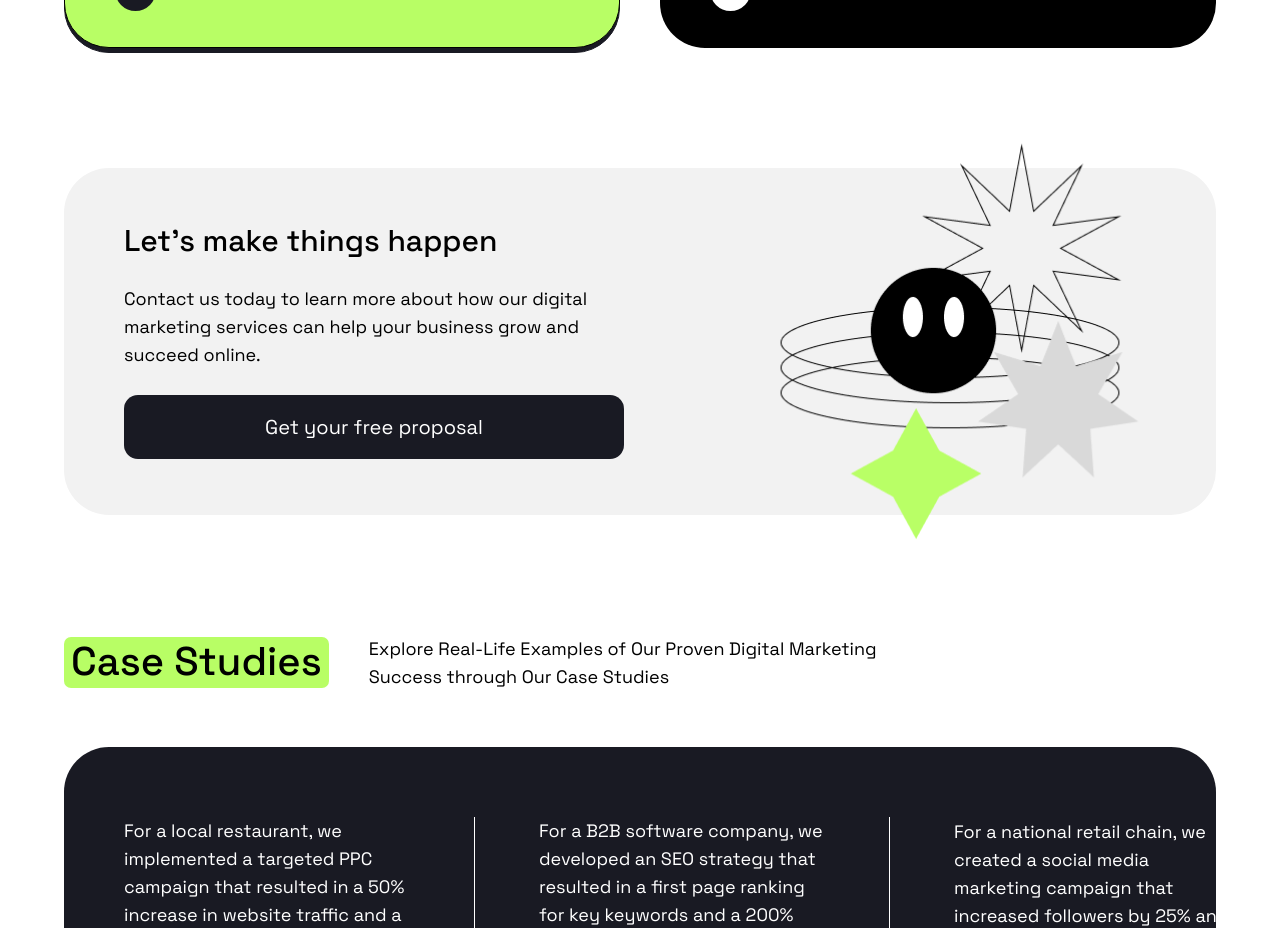
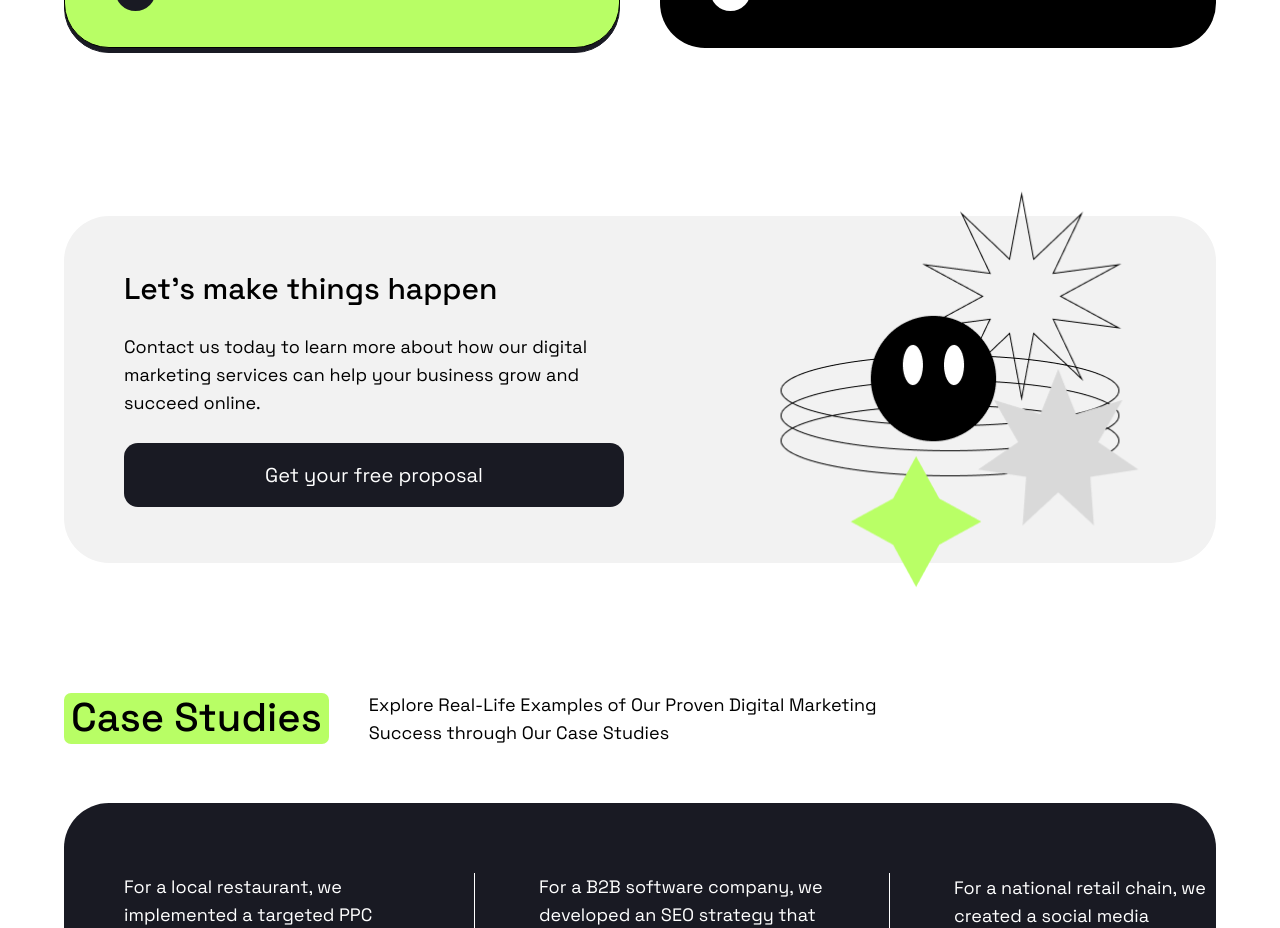
Before and after one commit to hervezossou/positivus-site, a Next.js app: page / in a window 1280 px wide. Shown: the part 1920-2848 px from the top of the page. Built offline with nearby package versions, Linux system fonts and the light colour scheme.

Commit message:
update(CallToAction): added inline margin

```diff
--- a/app/components/home/sections/CallToAction.tsx
+++ b/app/components/home/sections/CallToAction.tsx
@@ -6,7 +6,7 @@ import Image from "next/image"
 
 export const CallToAction = () => {
     return (
-        <section className="py-4 lg:py-10">
+        <section className="py-4 lg:py-10 lg:my-12">
             <div className="bg-cloud h-[347px] rounded-45 flex items-center justify-between gap-[275px] px-15">
                 <div className="flex flex-col max-w-[500px] gap-[26px]">
                     <Typography variant="h3">
```
